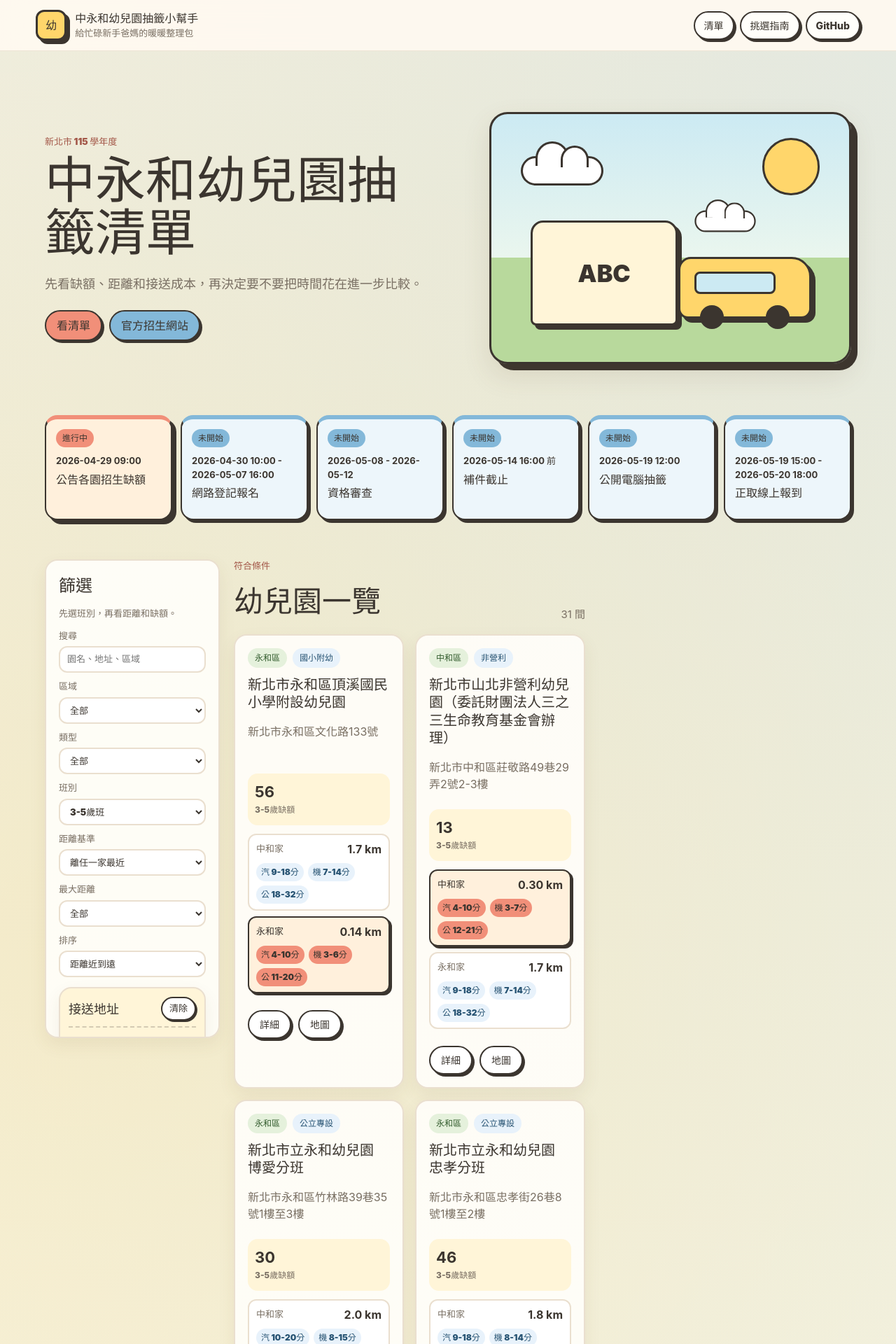
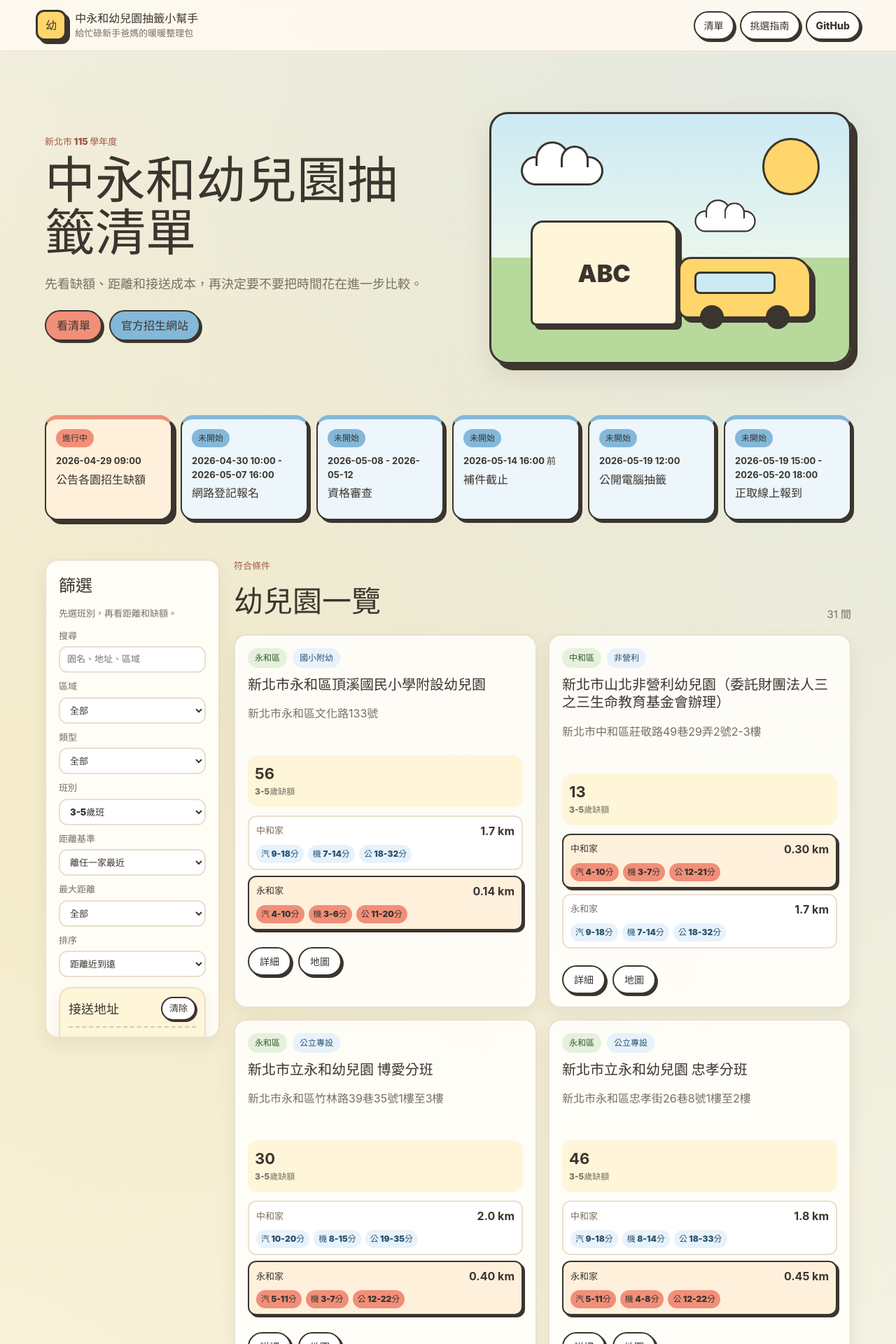
Before and after one commit to bluetch/ntpc-kindergarten-2026, a React (Vite) app: page / in a window 1280 px wide. Shown: the top 1920 px of the page at 70% size. Built offline with nearby package versions, Linux system fonts and the light colour scheme.

Commit message:
Expand kindergarten list layout

```diff
--- a/src/styles.css
+++ b/src/styles.css
@@ -429,10 +429,14 @@ h1 {
 
 .layout {
   display: grid;
-  grid-template-columns: 250px minmax(0, 1fr) 360px;
+  grid-template-columns: 250px minmax(0, 1fr);
   gap: 20px;
   align-items: start;
   padding: 22px clamp(18px, 5vw, 72px) 56px;
+}
+
+.results {
+  min-width: 0;
 }
 
 .filters {
```
